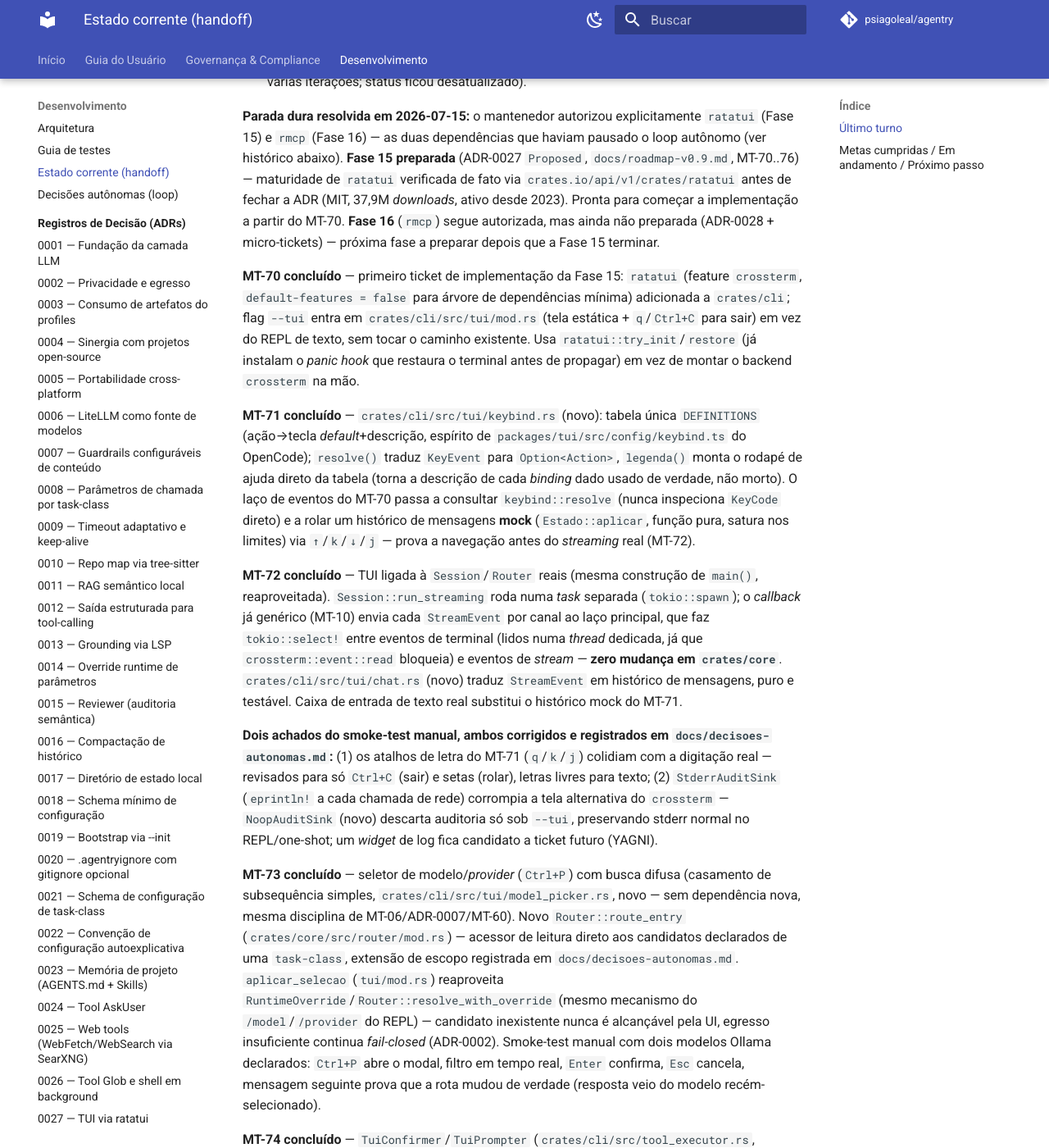
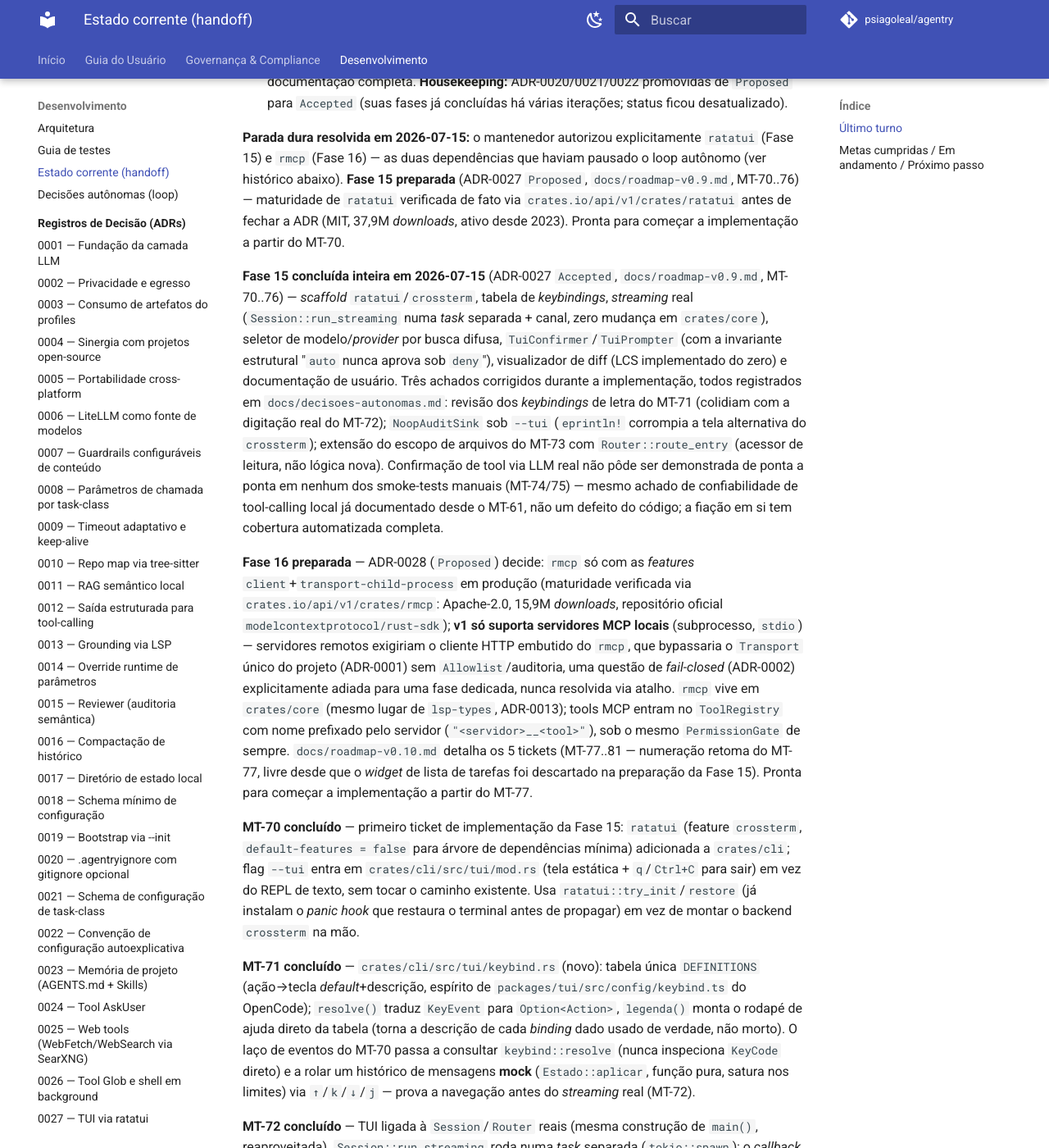
Before and after one commit to psiagoleal/agentry, an MkDocs documentation site: the page built from docs/CURRENT-STATE.md, in a window 1280 px wide and 1400 px high, scrolled down 767 px. Shown: the whole window at 82% size. Built offline with MkDocs 1.6.1 and Material for MkDocs 9.7.7, drawn with Linux system fonts in a browser that asks for light colours; comment, search, counter and statistics services are not loaded; some of the changed text lies outside the part shown.

Commit message:
docs(handoff): fecha a Fase 15 inteira; Fase 16 preparada; próximo é o MT-77

```diff
--- a/docs/CURRENT-STATE.md
+++ b/docs/CURRENT-STATE.md
@@ -9,12 +9,14 @@
 
 - **Data:** 2026-07-15
 - **Branch:** `main`
-- **Commit:** `eeae714`
+- **Commit:** `82c4785`
 - **Fase:** Roadmap v0.1..v0.4 **fechados/imutáveis**; **Fase 10 concluída** (LiteLLM).
   **Execução autônoma em andamento** (`/loop /implementar-roadmap`, modelo Sonnet 5) — ver
-  `docs/decisoes-autonomas.md` para decisões tomadas sozinho (**2 decisões registradas**:
-  MT-55 síntese de defaults de task-class deferida à CLI; ADR-0023 parser de frontmatter de
-  `SKILL.md` próprio em vez de dependência YAML). **Fase 11 concluída inteira** (ADR-0020,
+  `docs/decisoes-autonomas.md` para decisões tomadas sozinho (**5 decisões registradas** até a
+  Fase 15: MT-55 síntese de defaults de task-class deferida à CLI; ADR-0023 parser de
+  frontmatter de `SKILL.md` próprio em vez de dependência YAML; revisão dos *keybindings* de
+  letra do MT-71 no MT-72; `NoopAuditSink` sob `--tui` no MT-72; extensão de escopo com
+  `Router::route_entry` no MT-73). **Fase 11 concluída inteira** (ADR-0020,
   `.agentryignore`, MT-52..54, `roadmap-v0.5.md`). **Fase 12 concluída inteira** (ADR-0021/0022,
   config de task-class de ponta a ponta, MT-55..58, `roadmap-v0.6.md`) — o tema mais enfatizado
   pelo usuário no planejamento original. **Fase 13 concluída inteira** (ADR-0023 `Accepted`,
@@ -31,8 +33,34 @@
   histórico abaixo). **Fase 15 preparada** (ADR-0027 `Proposed`, `docs/roadmap-v0.9.md`,
   MT-70..76) — maturidade de `ratatui` verificada de fato via `crates.io/api/v1/crates/ratatui`
   antes de fechar a ADR (MIT, 37,9M *downloads*, ativo desde 2023). Pronta para começar a
-  implementação a partir do MT-70. **Fase 16** (`rmcp`) segue autorizada, mas ainda não
-  preparada (ADR-0028 + micro-tickets) — próxima fase a preparar depois que a Fase 15 terminar.
+  implementação a partir do MT-70.
+
+  **Fase 15 concluída inteira em 2026-07-15** (ADR-0027 `Accepted`, `docs/roadmap-v0.9.md`,
+  MT-70..76) — *scaffold* `ratatui`/`crossterm`, tabela de *keybindings*, *streaming* real
+  (`Session::run_streaming` numa *task* separada + canal, zero mudança em `crates/core`),
+  seletor de modelo/*provider* por busca difusa, `TuiConfirmer`/`TuiPrompter` (com a
+  invariante estrutural "`auto` nunca aprova sob `deny`"), visualizador de diff (LCS
+  implementado do zero) e documentação de usuário. Três achados corrigidos durante a
+  implementação, todos registrados em `docs/decisoes-autonomas.md`: revisão dos *keybindings*
+  de letra do MT-71 (colidiam com a digitação real do MT-72); `NoopAuditSink` sob `--tui`
+  (`eprintln!` corrompia a tela alternativa do `crossterm`); extensão do escopo de arquivos do
+  MT-73 com `Router::route_entry` (acessor de leitura, não lógica nova). Confirmação de tool
+  via LLM real não pôde ser demonstrada de ponta a ponta em nenhum dos smoke-tests manuais
+  (MT-74/75) — mesmo achado de confiabilidade de tool-calling local já documentado desde o
+  MT-61, não um defeito do código; a fiação em si tem cobertura automatizada completa.
+
+  **Fase 16 preparada** — ADR-0028 (`Proposed`) decide: `rmcp` só com as *features*
+  `client`+`transport-child-process` em produção (maturidade verificada via
+  `crates.io/api/v1/crates/rmcp`: Apache-2.0, 15,9M *downloads*, repositório oficial
+  `modelcontextprotocol/rust-sdk`); **v1 só suporta servidores MCP locais** (subprocesso,
+  `stdio`) — servidores remotos exigiriam o cliente HTTP embutido do `rmcp`, que bypassaria o
+  `Transport` único do projeto (ADR-0001) sem `Allowlist`/auditoria, uma questão de
+  *fail-closed* (ADR-0002) explicitamente adiada para uma fase dedicada, nunca resolvida via
+  atalho. `rmcp` vive em `crates/core` (mesmo lugar de `lsp-types`, ADR-0013); tools MCP
+  entram no `ToolRegistry` com nome prefixado pelo servidor (`"<servidor>__<tool>"`), sob o
+  mesmo `PermissionGate` de sempre. `docs/roadmap-v0.10.md` detalha os 5 tickets (MT-77..81 —
+  numeração retoma do MT-77, livre desde que o *widget* de lista de tarefas foi descartado na
+  preparação da Fase 15). Pronta para começar a implementação a partir do MT-77.
 
   **MT-70 concluído** — primeiro ticket de implementação da Fase 15: `ratatui` (feature
   `crossterm`, `default-features = false` para árvore de dependências mínima) adicionada a
@@ -1101,19 +1129,31 @@
   *anchors* conferidos no HTML gerado. Nenhuma mudança de código — fmt/clippy/test rodados como
   checagem de sanidade (104+356 testes, tudo verde).
 
+- [x] **Preparação da Fase 16** — ADR-0028 (`Proposed`) decide: `rmcp` só com as *features*
+  `client`+`transport-child-process` em produção (maturidade verificada via
+  `crates.io/api/v1/crates/rmcp`: Apache-2.0, 15,9M *downloads* totais/8,1M em 90 dias,
+  repositório oficial `modelcontextprotocol/rust-sdk`, atualizado em 2026-07-08); **v1 só
+  suporta servidores MCP locais** (subprocesso, `stdio`) — servidores remotos exigiriam o
+  cliente HTTP embutido do `rmcp`, que bypassaria o `Transport` único do projeto (ADR-0001)
+  sem `Allowlist`/auditoria, uma questão de *fail-closed* (ADR-0002) explicitamente adiada
+  para uma fase dedicada, nunca resolvida via atalho; `rmcp` vive em `crates/core` (mesmo
+  lugar de `lsp-types`, ADR-0013); tools MCP entram no `ToolRegistry` com nome prefixado pelo
+  servidor (`"<servidor>__<tool>"`), sob o mesmo `PermissionGate` de sempre. `docs/roadmap-v0.10.md`
+  detalha os 5 tickets (MT-77..81 — numeração retoma do MT-77, livre desde que o *widget* de
+  lista de tarefas foi descartado na preparação da Fase 15). `mkdocs build --strict` limpo.
+  Nenhuma mudança de código.
+
 **Em andamento:** nada pendente — árvore de trabalho limpa, tudo commitado.
 
-**Próximo passo:** **preparar a Fase 16** (MCP client via `rmcp`) — já pré-autorizada pelo
-mantenedor junto de `ratatui` (mensagem de 2026-07-15: "Vamos seguir para a fase 15 e depois a
-16. Pode confirmar ratatui e rmcp."). Sem tickets detalhados ainda: a próxima iteração escreve
-ADR-0028 (adoção de `rmcp`, verificação de maturidade via `crates.io/api/v1/crates/rmcp`,
-arquitetura do cliente MCP — servidores configuráveis, tools MCP sob o mesmo gate de
-permissão/classe de egresso, *progressive disclosure*) e quebra a fase em micro-tickets num
-novo `docs/roadmap-v0.10.md` (skill `micro-ticket-planner`), mesma disciplina usada para
-preparar a Fase 15. Outros itens em aberto, sem ticket: deploy do site MkDocs (GitHub Pages) —
-decisão explícita do usuário de não fazer ainda; CI multi-SO ainda não observado verde (falta
-um push que dispare a matriz); backlog independente do `ai-coding-agent-profiles` (ADRs
-0001-0005 — RTK/OKF pendentes de reanálise de maturidade,
+**Próximo passo:** **MT-77** (`docs/roadmap-v0.10.md`, `Cargo.toml`, `crates/core/Cargo.toml`,
+`crates/core/src/config/mod.rs`, `crates/cli/src/main.rs`) — adoção `rmcp` (só *features*
+`client`+`transport-child-process`) + novo schema `mcpServers` em `agentry.settings.json`
+(mapa nome→`{command, args, egressClass}`, vazio por padrão; `egressClass` diferente de
+`local-only` é `ConfigError` tratado), primeiro ticket da Fase 16. Outros itens em aberto, sem
+ticket: deploy do site MkDocs (GitHub Pages) — decisão explícita do usuário de não fazer
+ainda; CI multi-SO ainda não observado verde (falta um push que dispare a matriz); backlog
+independente do `ai-coding-agent-profiles` (ADRs 0001-0005 — RTK/OKF pendentes de reanálise de
+maturidade,
 perfis base+overlay/skills executáveis/config de serviços pendentes de validação de
 implementação).
 
@@ -1134,6 +1174,7 @@ implementação).
 
 | Data | Commit | Resumo | MT |
 |------|--------|--------|----|
+| 2026-07-15 | `82c4785` | ADR-0028: cliente MCP via rmcp (autorizado pelo mantenedor); prepara a Fase 16 | — |
 | 2026-07-15 | `eeae714` | MT-76: documentação (usuário) — ADR-0027 -> Accepted (fecha a Fase 15) | MT-76 |
 | 2026-07-15 | `ba11489` | MT-75: visualizador de diff (modal) para fs_write/fs_edit sob ask | MT-75 |
 | 2026-07-15 | `b4e9935` | MT-74: widgets de permissão (TuiConfirmer) e pergunta (TuiPrompter) | MT-74 |
```
